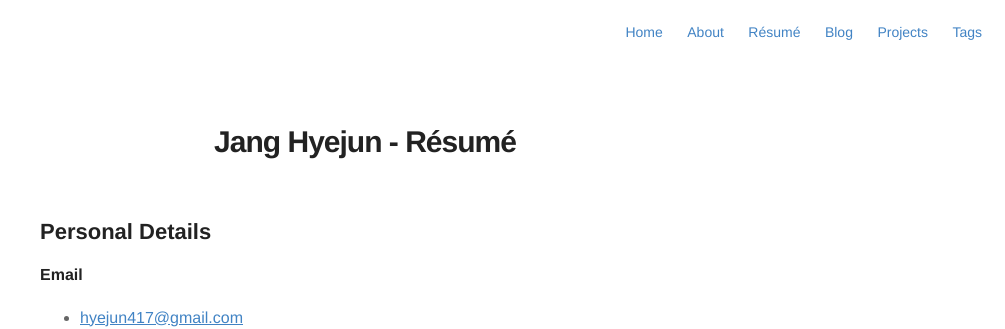
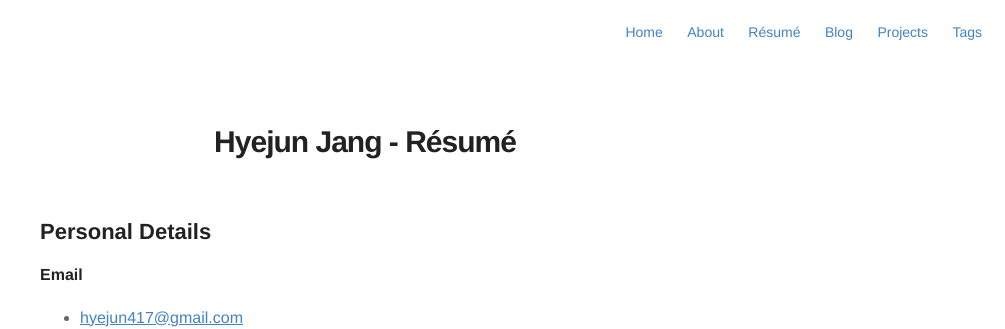
Before and after one commit to jhyejun/jhyejun.github.io, a Jekyll site: the page built from resume.md, in a window 1280 px wide and 900 px high. Shown: the top 329 px of the window, without its empty margins (275-1280 px from the left). Built offline with Jekyll 4.4.1, drawn with Linux system fonts in a browser that asks for light colours.

```diff
--- a/_config.yml
+++ b/_config.yml
@@ -1,6 +1,6 @@
 # main text of home
 title : jhyejun
-name: 장혜준 (Jang Hyejun)
+name: 장혜준 (Hyejun Jang)
 bio: If you do nothing, you are not alive. Just Do It!
 
 # twitter summary info
@@ -38,7 +38,7 @@ disqus:
 
 # if you don't have any of social below, comment the line
 facebook: jhyejun
-twitter: jhyejun417
+twitter: hyejun417
 # google: mygoogle
 instagram: jhyejun
 # pinterest: mypinterest
@@ -57,11 +57,11 @@ email: hyejun417@gmail.com
 
 authors:
     jhyejun:
-        name: Jang Hyejun
+        name: Hyejun Jang
         bio: If you do nothing, you are not alive. Just Do It!
         external-image: false
         picture: assets/images/profile/2018-08-06.jpg
-        twitter: jhyejun417
+        twitter: hyejun417
 
 # do you want a larger site? change the option below
 # options: [normal, large] | default: normal
--- a/_posts/2018-04-25-military-to.markdown
+++ b/_posts/2018-04-25-military-to.markdown
@@ -47,5 +47,5 @@ externalLink: false
 
 
 ## Author :octocat:
-**Jang Hyejun**
+**Hyejun Jang**
 - hyejun417@gmail.com :email:
--- a/resume.md
+++ b/resume.md
@@ -3,7 +3,7 @@ title: Resume
 layout: page
 ---
 
-# Jang Hyejun - Résumé
+# Hyejun Jang - Résumé
 
 ## Personal Details
 
```
Also changed, not shown: about.md (+1 -1 lines).
